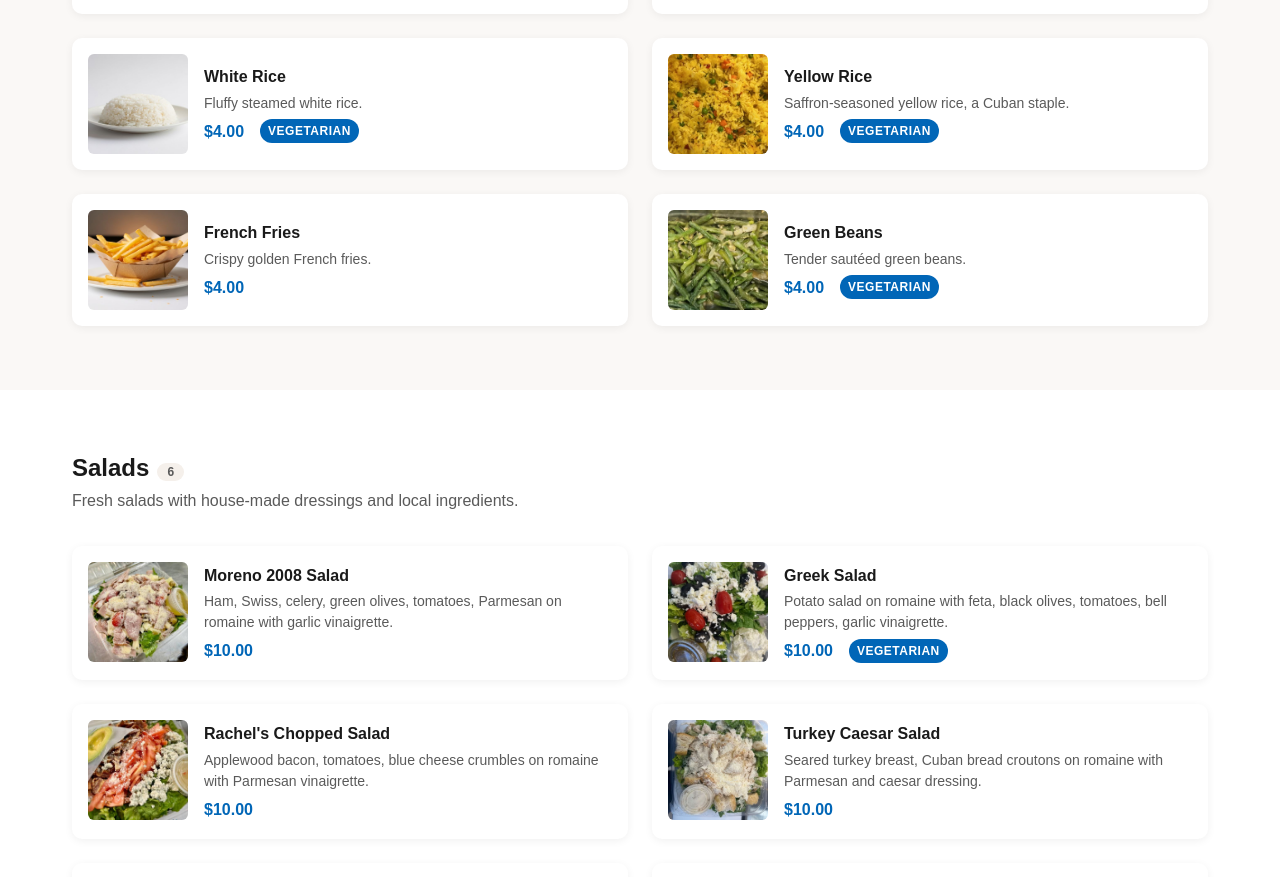
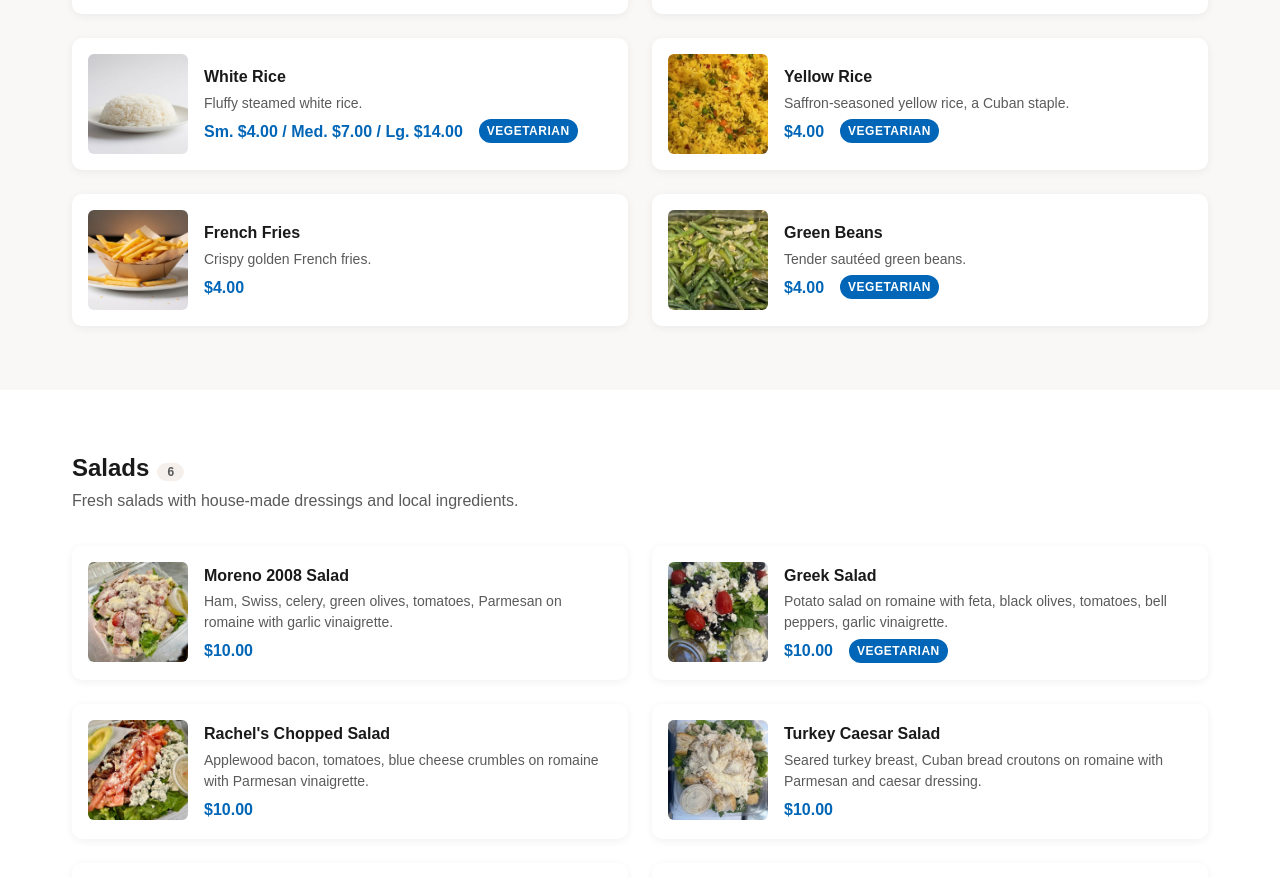
Before and after one commit to webeducationservices-oss/moreno-bakery, a Next.js app: page /menu/food in a window 1280 px wide. Shown: the part 4721-5598 px from the top of the page. Built offline with nearby package versions, Linux system fonts and the light colour scheme; a web font is replaced by a local one.

Commit message:
Edit app/data/menu.js — on the food menu under the sides category add Sm. $4.00 Med. $7.00 Lg. $14.00 fo

```diff
--- a/app/data/menu.js
+++ b/app/data/menu.js
@@ -407,7 +407,7 @@ export const FOOD_CATEGORIES = [
       { name: "Plantains Maduros", price: "$4.00", description: "Sweet ripe plantains caramelized to perfection.", tag: "Vegetarian", image: "/images/food/moreno-bakery-plantains-maduros.jpg" },
       { name: "Tostones", price: "$4.00", description: "Crispy twice-fried green plantains.", tag: "Vegetarian", image: "/images/food/moreno-bakery-tostones.jpg" },
       { name: "Sweet Potatoes", price: "Sm. $4.00 / Med. $7.00 / Lg. $14.00", description: "Seasoned and roasted sweet potatoes.", tag: "Vegetarian", image: "/images/food/moreno-bakery-sweet-potatoes.jpg" },
-      { name: "White Rice", price: "$4.00", description: "Fluffy steamed white rice.", tag: "Vegetarian", image: "/images/food/moreno-bakery-white-rice.jpg" },
+      { name: "White Rice", price: "Sm. $4.00 / Med. $7.00 / Lg. $14.00", description: "Fluffy steamed white rice.", tag: "Vegetarian", image: "/images/food/moreno-bakery-white-rice.jpg" },
       { name: "Yellow Rice", price: "$4.00", description: "Saffron-seasoned yellow rice, a Cuban staple.", tag: "Vegetarian", image: "/images/food/moreno-bakery-yellow-rice.jpg" },
       { name: "French Fries", price: "$4.00", description: "Crispy golden French fries.", image: "/images/food/moreno-bakery-french-fries.jpg" },
       { name: "Green Beans", price: "$4.00", description: "Tender sautéed green beans.", tag: "Vegetarian", image: "/images/food/moreno-bakery-green-beans.jpg" },
```
